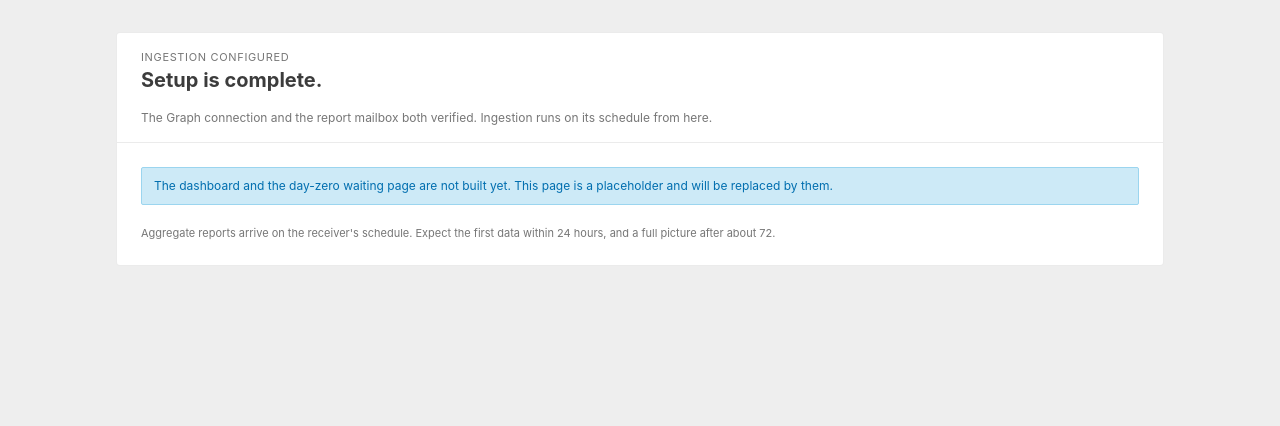
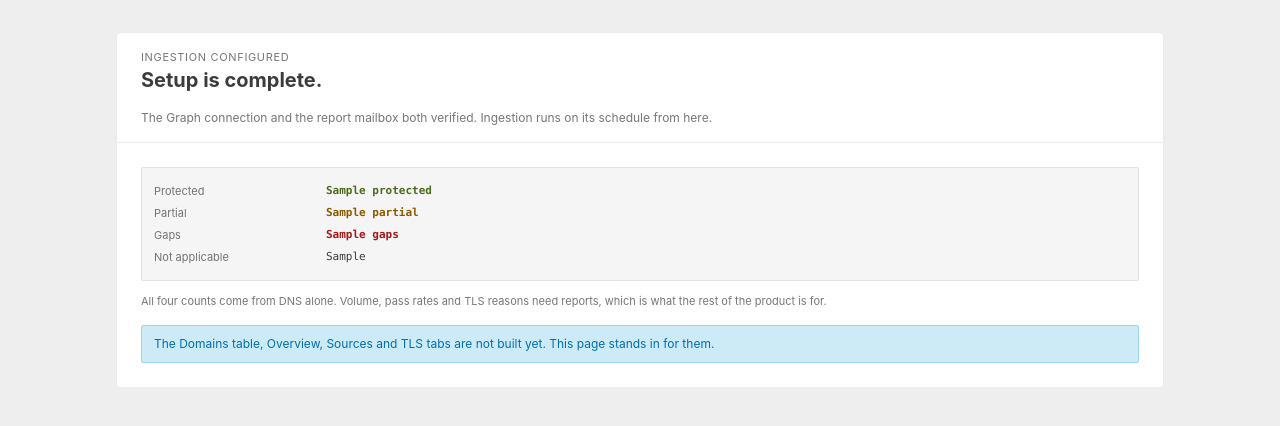
Before and after one commit to aaqibwani/rua, a Python web app: template rua/templates/home.html in a window 1280 px wide. Shown: the part 44-470 px from the top of the page. Run offline with Jinja, Linux system fonts and the light colour scheme; the template is opened without the code that fills it: most values are stand-ins (such as "Sample title", 1, 10 or a date in 2020).

Commit message:
Fix "Explore with sample data": it did nothing, and had nowhere to go
Two separate faults, reported from the running app.

The button was dead. It is a submit inside the same form as the step's inputs,
and on step 1 name, email and password are all `required`, so the browser
refused to submit and focused the first empty field. No request was ever sent.
Both it and Back now carry formnovalidate — neither needs the current step's
fields. The adversarial review flagged this for steps 3 and 4 and I filed it as
low severity, which was wrong: on step 1 it makes the control completely inert.

It also had nowhere to go. Even once submitting, the handler ran after the
step's inputs were persisted, so on step 1 it hit "Set a password to create the
administrator account" and was swallowed before the action dispatch. And the
setup gate redirects everything back to /setup until setup completes, so no
amount of fixing the button would have reached a dashboard.

Exploring is now a first-class state rather than a side effect:

- the action is handled before any input persistence, so it works from any step
  whether or not that step is valid or even filled in;
- a `setup.demo_mode` flag opens the dashboard while setup is unfinished. It is
  emphatically not a way around the pinned constraint: it never satisfies
  setup.complete, only complete_setup() can set that, ingestion stays
  unconfigured, and the wizard stays reachable with a "Finish setup" button.
  There is a test asserting each of those.
- the landing page now shows something real — the DNS-derived posture buckets,
  which are the half of the product that works before a single report arrives.
  rua/queries.py writes down the gaps/partial/protected mapping the spec implies
  through the row severity marker but never states, so the Domains table and
  this page cannot drift apart.

Verified in the browser against the running container: 60 domains loaded, and
the buckets read 6 protected / 12 partial / 41 gaps / 1 not applicable — 41
being exactly the gapCount invariant the seed generator's ported test vectors
already pin.

ruff clean, 178 tests pass.

Co-Authored-By: Claude Opus 5 <noreply@anthropic.com>

```diff
--- a/rua/templates/home.html
+++ b/rua/templates/home.html
@@ -1,33 +1,77 @@
 {% extends "base.html" %}
 {% block title %}Rua{% endblock %}
-{% block subtitle %}Setup complete{% endblock %}
+{% block subtitle %}{% if demo_mode %}Sample data{% else %}Setup complete{% endif %}{% endblock %}
 
 {% block content %}
 {#
-  A holding page. The designed screens — the four dashboard tabs and the day-zero
-  waiting state — arrive in milestones 7 and 8. This exists so that finishing the
-  wizard lands somewhere honest rather than on a 404.
+  A holding page. The four dashboard tabs (milestone 7) and the day-zero waiting
+  state (milestone 8) replace it. What it does show is real: the DNS-derived
+  posture counts, which are the half of the product that works before a single
+  report arrives.
 #}
 <div class="wizard" style="grid-template-columns: minmax(0, 1fr);">
   <section class="card">
     <div class="card__head">
-      <div class="card__kicker">Ingestion configured</div>
-      <h1 class="card__title">Setup is complete.</h1>
-      <div class="card__blurb">
-        The Graph connection and the report mailbox both verified. Ingestion runs on
-        its schedule from here.
+      {% if demo_mode %}
+        <div class="card__kicker">Sample data</div>
+        <h1 class="card__title">{{ total_domains }} demo domains loaded.</h1>
+        <div class="card__blurb">
+          Nothing here came from your tenant. Setup is not finished and ingestion is
+          not configured — this is the seeded dataset, so you can see the shape of
+          the thing before committing to it.
+        </div>
+      {% else %}
+        <div class="card__kicker">Ingestion configured</div>
+        <h1 class="card__title">Setup is complete.</h1>
+        <div class="card__blurb">
+          The Graph connection and the report mailbox both verified. Ingestion runs
+          on its schedule from here.
+        </div>
+      {% endif %}
+    </div>
+
+    <div class="card__body">
+      {% if total_domains %}
+      <div class="steps" style="max-width:none;">
+        <div class="facts">
+          <div class="facts__row">
+            <div class="facts__k">Protected</div>
+            <div class="facts__v" style="color:var(--ok-fg); font-weight:700;">{{ counts.protected }}</div>
+          </div>
+          <div class="facts__row">
+            <div class="facts__k">Partial</div>
+            <div class="facts__v" style="color:var(--warn-fg); font-weight:700;">{{ counts.partial }}</div>
+          </div>
+          <div class="facts__row">
+            <div class="facts__k">Gaps</div>
+            <div class="facts__v" style="color:var(--gap-fg); font-weight:700;">{{ counts.gaps }}</div>
+          </div>
+          <div class="facts__row">
+            <div class="facts__k">Not applicable</div>
+            <div class="facts__v">{{ counts.na }}</div>
+          </div>
+        </div>
       </div>
-    </div>
-    <div class="card__body">
-      <div class="alert alert--info">
-        The dashboard and the day-zero waiting page are not built yet. This page is a
-        placeholder and will be replaced by them.
+      <div class="field__note" style="margin-top:12px;">
+        All four counts come from DNS alone. Volume, pass rates and TLS reasons need
+        reports, which is what the rest of the product is for.
       </div>
       <br>
-      <div class="field__note">
-        Aggregate reports arrive on the receiver's schedule. Expect the first data
-        within 24 hours, and a full picture after about 72.
+      {% endif %}
+
+      <div class="alert alert--info">
+        The Domains table, Overview, Sources and TLS tabs are not built yet. This page
+        stands in for them.
       </div>
+
+      {% if demo_mode %}
+      <br>
+      <div class="row">
+        <a class="btn btn--contained" href="{{ url_for('setup_root') }}"
+           style="text-decoration:none; display:inline-flex; align-items:center;">Finish setup</a>
+        <div class="field__note">Ingestion will not start until you do.</div>
+      </div>
+      {% endif %}
     </div>
   </section>
 </div>
```
Also changed, not shown: rua/main.py (+23 -8 lines), rua/middleware.py (+24 -14 lines), rua/queries.py (added, +65 -0 lines), rua/routes/setup.py (+11 -7 lines), rua/settings_store.py (+16 -0 lines), rua/templates/setup/wizard.html (+7 -1 lines), tests/test_setup_wizard.py (+84 -0 lines).
